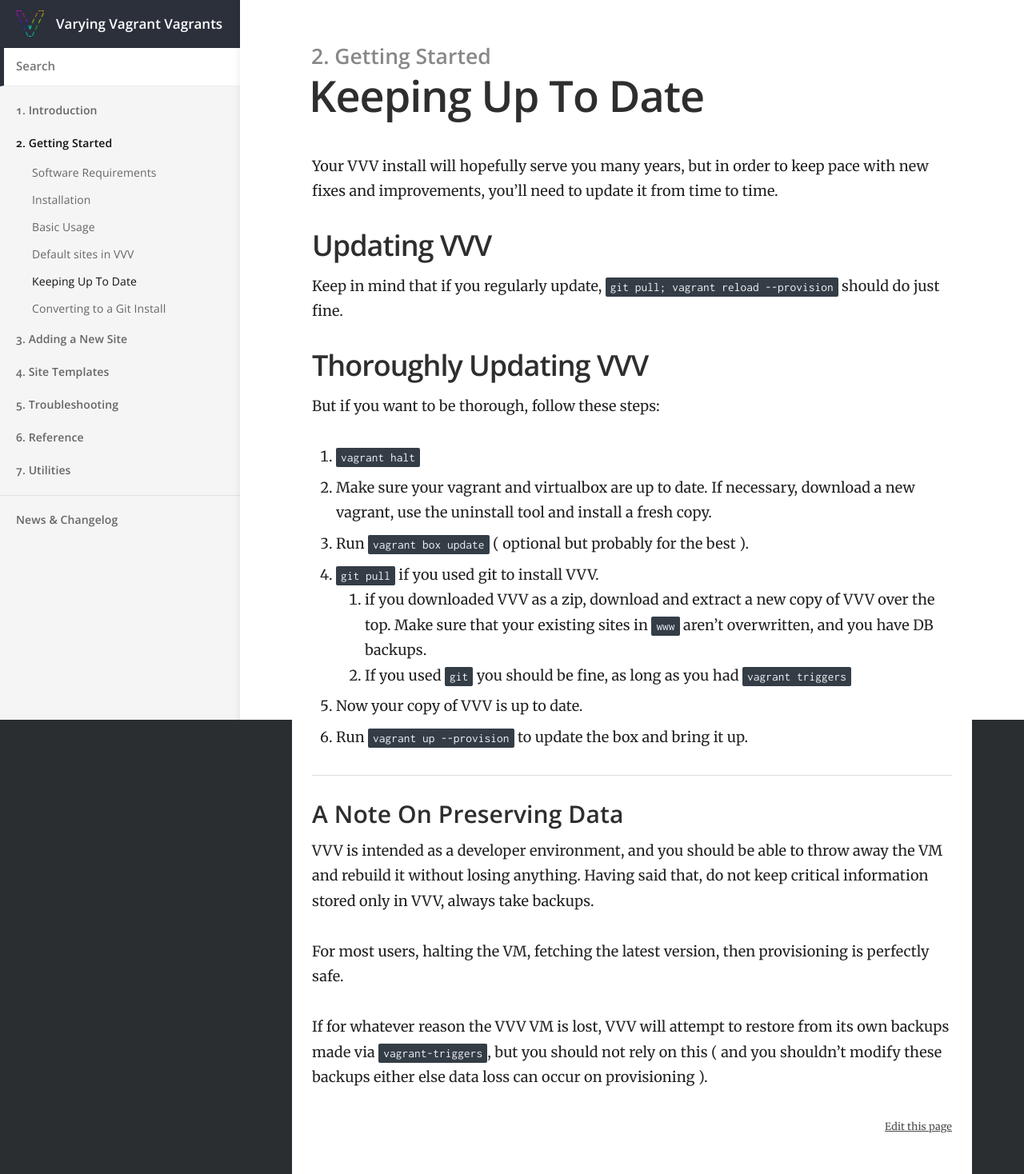
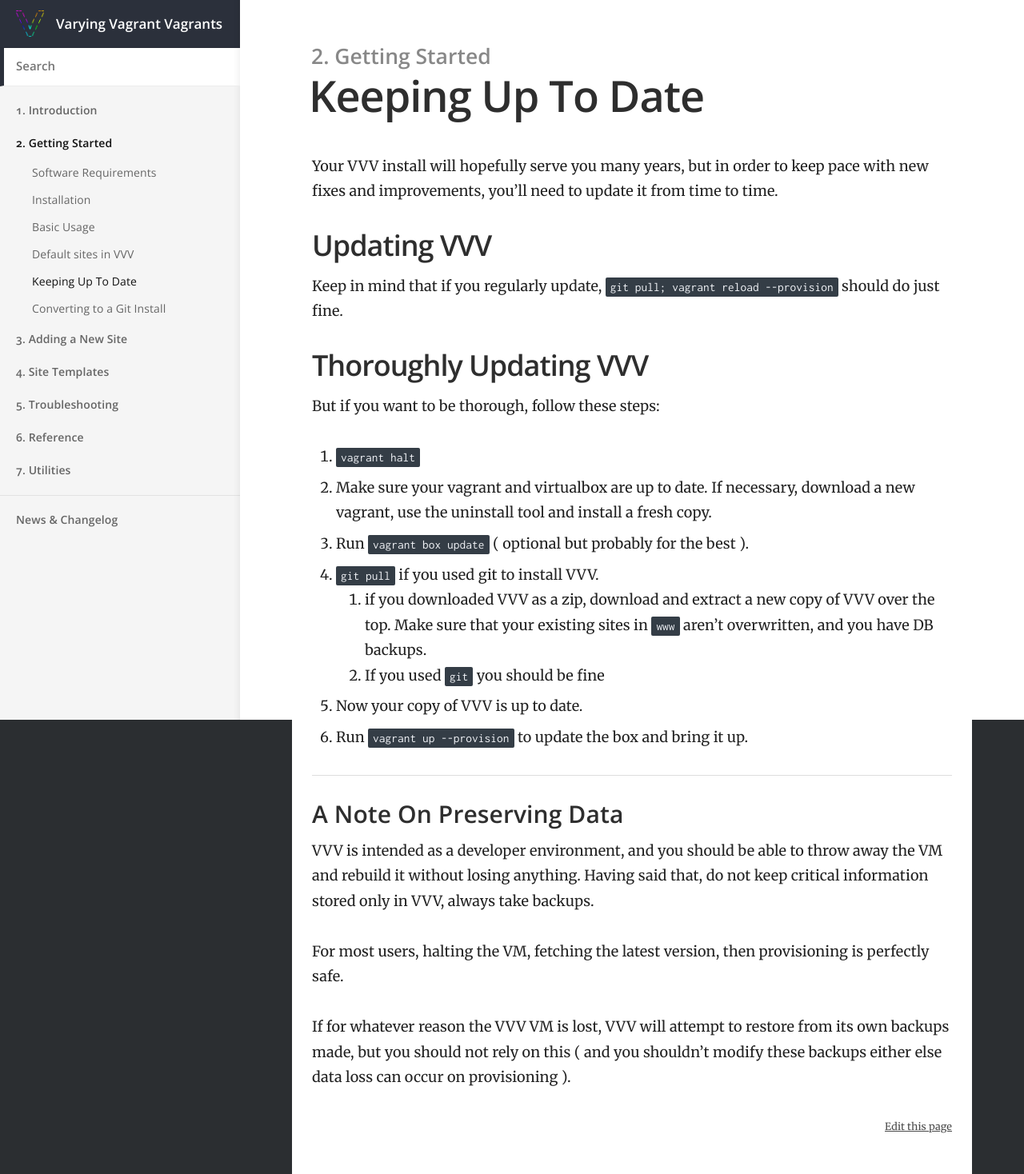
Before and after one commit to Varying-Vagrant-Vagrants/varyingvagrantvagrants.org, a Jekyll site: the page built from docs/en-US/installation/keeping-up-to-date.md, in a window 1280 px wide. Shown: the whole page at 80% size. Built offline with Jekyll 4.4.1, drawn with Linux system fonts in a browser that asks for light colours.

Commit message:
removed triggers references

```diff
--- a/docs/en-US/installation/keeping-up-to-date.md
+++ b/docs/en-US/installation/keeping-up-to-date.md
@@ -21,7 +21,7 @@ But if you want to be thorough, follow these steps:
  3. Run `vagrant box update` ( optional but probably for the best ).
  4. `git pull` if you used git to install VVV.
     1.  if you downloaded VVV as a zip, download and extract a new copy of VVV over the top. Make sure that your existing sites in `www` aren't overwritten, and you have DB backups.
-    2. If you used `git` you should be fine, as long as you had `vagrant triggers`
+    2. If you used `git` you should be fine
  5. Now your copy of VVV is up to date.
  6. Run `vagrant up --provision` to update the box and bring it up.
 
@@ -31,4 +31,4 @@ VVV is intended as a developer environment, and you should be able to throw away
 
 For most users, halting the VM, fetching the latest version, then provisioning is perfectly safe.
 
-If for whatever reason the VVV VM is lost, VVV will attempt to restore from its own backups made via `vagrant-triggers`, but you should not rely on this ( and you shouldn't modify these backups either else data loss can occur on provisioning ).
+If for whatever reason the VVV VM is lost, VVV will attempt to restore from its own backups made, but you should not rely on this ( and you shouldn't modify these backups either else data loss can occur on provisioning ).
```
